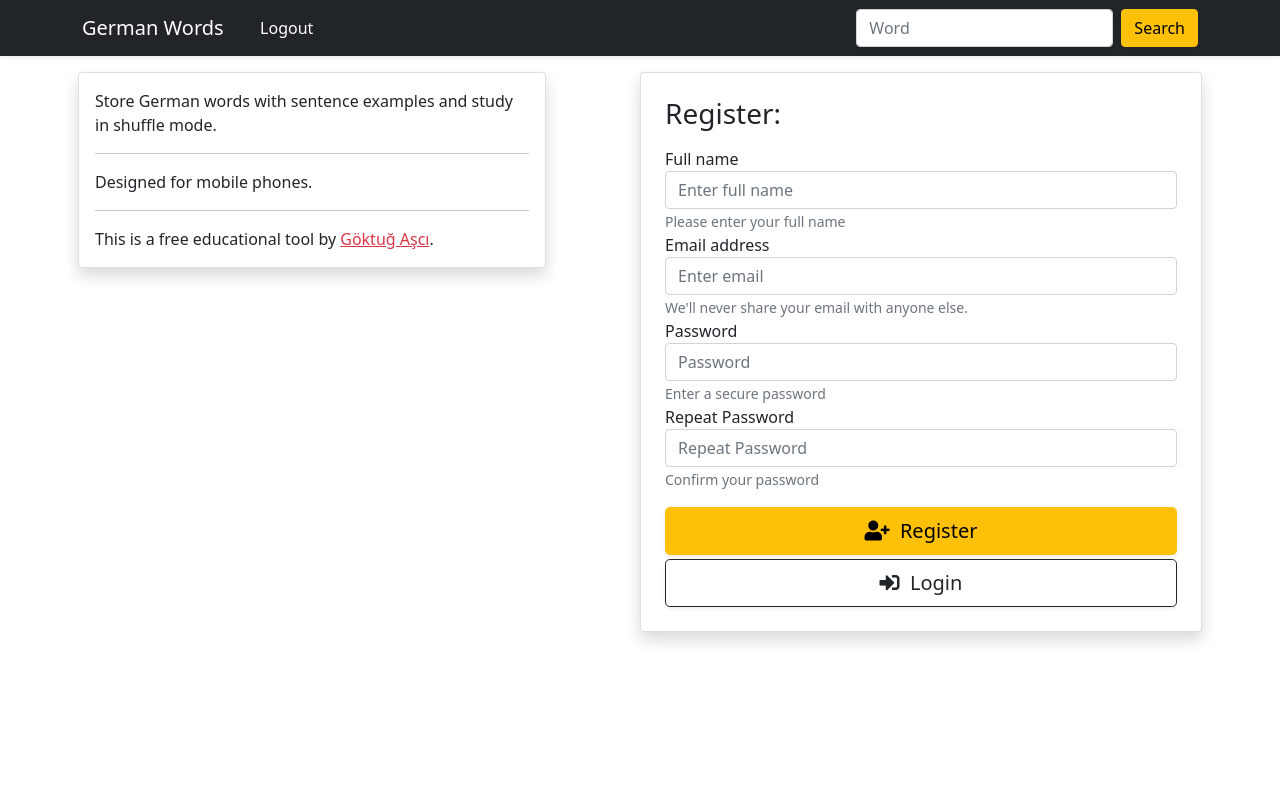
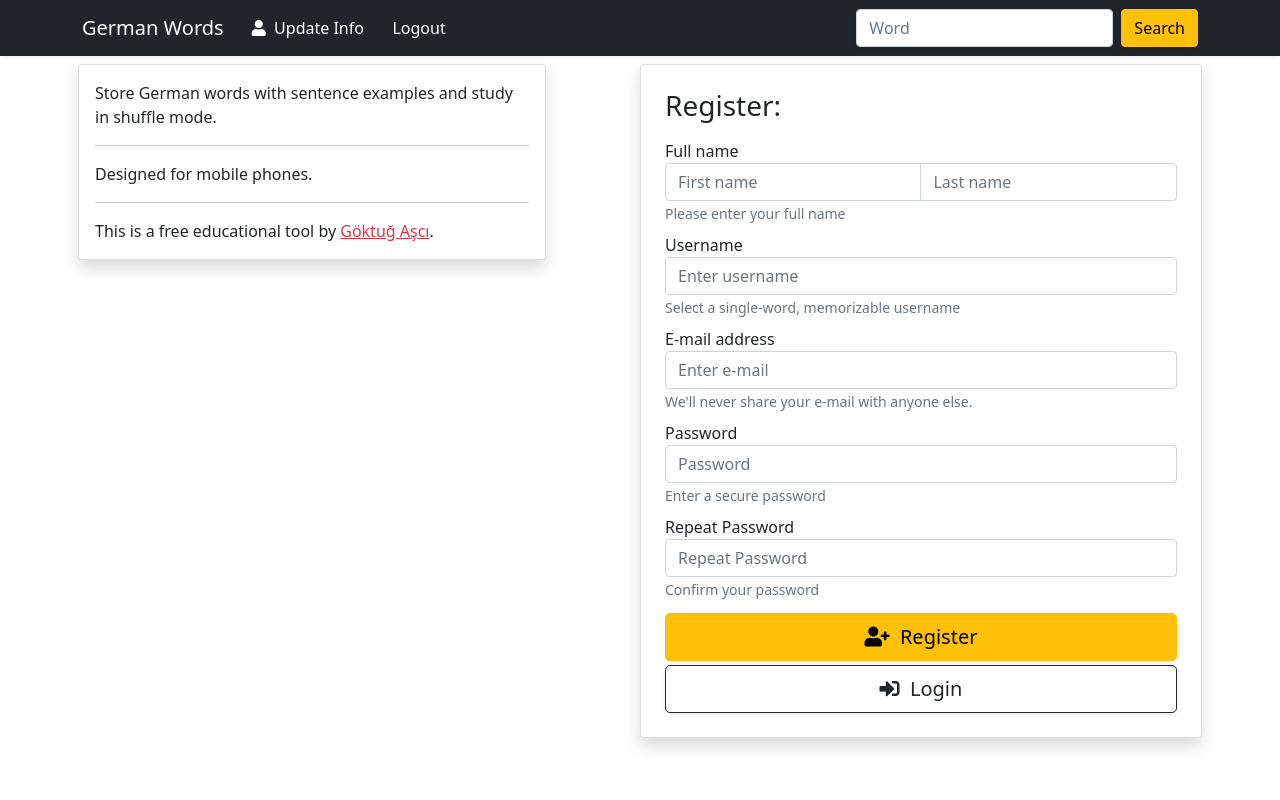
Before and after one commit to gasci/german-words, a Flask app: template templates/auth/register.html in a window 1280 px wide. Run offline with Flask 2, Linux system fonts and the light colour scheme; the template is opened without the code that fills it, so the values that code supplies are empty; the visitor is signed in with stand-in values (Sample User, id 1); some libraries are stand-ins or nearby versions.

Commit message:
update major

```diff
--- a/app.py
+++ b/app.py
@@ -1,4 +1,3 @@
-#%%
 from flask import request, render_template, redirect, session, url_for
 from flask_classful import FlaskView, route
 
@@ -38,6 +37,9 @@ def login_required(func):
 
 
 class AuthView(FlaskView):
+
+    default_methods = ["GET", "POST"]
+
     @route("/register", methods=["GET", "POST"])
     def register_auth(self):
 
@@ -51,31 +53,40 @@ class AuthView(FlaskView):
             return redirect(url_for("MainView:index"))
         if request.method == "POST":
 
-            user = request.form.get("fullname")
+            first_name = request.form.get("first_name")
+            last_name = request.form.get("last_name")
+            username = request.form.get("username")
             email = request.form.get("email")
 
             password1 = request.form.get("password1")
             password2 = request.form.get("password2")
 
-            user_found = db.users.find_one({"name": user})
-            email_found = db.users.find_one({"email": email})
-            if user_found:
-                message = "There already is a user by that name"
+            username_found = db.users.find_one({"username": username})
+            # email_found = db.users.find_one({"email": email})
+            if username_found:
+                message = "There already is a user by that username"
                 return render_template("auth/register.html", message=message)
-            if email_found:
-                message = "This email already exists in database"
-                return render_template("auth/register.html", message=message)
+            # if email_found:
+            #     message = "This email already exists in database"
+            #     return render_template("auth/register.html", message=message)
             if password1 != password2:
                 message = "Passwords should match!"
                 return render_template("auth/register.html", message=message)
             else:
                 hashed = bcrypt.hashpw(password2.encode("utf-8"), bcrypt.gensalt())
-                user_input = {"name": user, "email": email, "password": hashed}
+                user_input = {
+                    "first_name": first_name,
+                    "last_name": last_name,
+                    "username": username,
+                    "email": email,
+                    "password": hashed,
+                }
                 db.users.insert_one(user_input)
 
                 user_data = db.users.find_one({"email": email})
                 new_email = user_data["email"]
                 session["email"] = user_data["email"]
+                session["username"] = user_data["username"]
                 session["user_id"] = str(user_data["_id"])
                 server.is_authenticated_check()
                 return render_template("index.html", email=new_email)
@@ -90,9 +101,11 @@ class AuthView(FlaskView):
             return redirect(url_for("MainView:index"))
 
         if request.method == "POST":
-            email = request.form.get("email")
+            username = request.form.get("username")
             password = request.form.get("password")
-            user_data = db.users.find_one({"email": email})
+            user_data = db.users.find_one(
+                {"$or": [{"email": username}, {"username": username}]}
+            )
             if user_data:
                 email_val = user_data["email"]
                 passwordcheck = user_data["password"]
@@ -100,6 +113,7 @@ class AuthView(FlaskView):
                 if bcrypt.checkpw(password.encode("utf-8"), passwordcheck):
                     session["email"] = email_val
                     session["user_id"] = str(user_data["_id"])
+                    session["username"] = user_data["username"]
                     server.is_authenticated_check()
                     return redirect(url_for("MainView:index"))
                 else:
@@ -114,11 +128,33 @@ class AuthView(FlaskView):
     @route("/logout", methods=["GET", "POST"])
     @login_required
     def logout_auth(self):
-
         session.pop("email", None)
         session.pop("user_id", None)
         server.is_authenticated_check()
-        return render_template("auth/login.html")
+        return redirect(url_for("AuthView:login_auth"))
+
+    @route("/update_password", methods=["GET", "POST"])
+    @login_required
+    def update_password_auth(self):
+        if request.method == "POST":
+            old_password = request.form.get("old_password")
+            password = request.form.get("password1")
+
+            user_dict = db.get_current_user()
+            password_match = bcrypt.checkpw(
+                old_password.encode("utf-8"), user_dict["password"]
+            )
+
+            if password_match:
+                new_password = bcrypt.hashpw(password.encode("utf-8"), bcrypt.gensalt())
+                db.update_password(new_password)
+                return render_template(
+                    "profile.html", message="Password updated", user_dict=user_dict
+                )
+
+            return render_template(
+                "profile.html", message="Old password is wrong", user_dict=user_dict
+            )
 
 
 class MainView(FlaskView):
@@ -134,6 +170,7 @@ class MainView(FlaskView):
     def profile(self):
         user_dict = db.get_current_user()
         return render_template("profile.html", user_dict=user_dict)
+
 
 class WordView(FlaskView):
 
@@ -237,7 +274,11 @@ class WordView(FlaskView):
             db.add_update_word(word_id, new_word)
 
             if update:
-                return json.dumps({"success": True}), 200, {"ContentType": "application/json"}
+                return (
+                    json.dumps({"success": True}),
+                    200,
+                    {"ContentType": "application/json"},
+                )
 
             types = db.list_types()
             return render_template(
--- a/classes/admin.py
+++ b/classes/admin.py
@@ -7,10 +7,9 @@ from flask_admin.menu import MenuLink
 # overwrite methods in the class
 class ModelView(ModelView):
     def is_accessible(self):
-        session_email = session.get("email", None)
-        if session_email and session_email == "gok.asci@gmail.com":
+        session_username = session.get("username", None)
+        if session_username and session_username == "gokasci":
             return True
-
         else:
             return False
 
--- a/classes/server.py
+++ b/classes/server.py
@@ -1,5 +1,5 @@
 from flask import Flask, session
-
+from flask_wtf.csrf import CSRFProtect
 import os
 
 
@@ -19,6 +19,9 @@ class Server:
         ] = lambda var_list: self.word_text_color_fixer(var_list)
         self.app.jinja_env.filters["str"] = lambda u: str(u)
         self.app.jinja_env.filters["len"] = lambda u: len(u)
+
+        csrf = CSRFProtect()
+        csrf.init_app(self.app)
 
     def word_background_fixer(self, var_list):
         if var_list[1] == "noun":
--- a/templates/auth/register.html
+++ b/templates/auth/register.html
@@ -19,31 +19,39 @@
   </div>
   <div class="col-md-6 card shadow p-4">
     <form action="{{url_for('AuthView:register_auth')}}" method="post">
+      <input type="hidden" name="csrf_token" value="{{ csrf_token() }}">
       <h3 class="mb-3">Register:</h3>
-      <div class="form-group">
+      <div class="form-group mb-2">
         <label for="Fullname">Full name</label>
-        <input name="fullname" class="form-control" id="inputFullName" aria-describedby="emailHelp"
-          placeholder="Enter full name" required>
+        <div class="input-group">
+          <input type="text" class="form-control" name="first_name" placeholder="First name">
+          <input type="text" class="form-control" name="last_name" placeholder="Last name">
+        </div>
         <small id="fullName" class="form-text text-muted">Please enter your full name</small>
       </div>
-      <div class="form-group">
-        <label for="InputEmail">Email address</label>
-        <input name="email" class="form-control" id="InputEmail" placeholder="Enter email" required>
-        <small id="emailHelp" class="form-text text-muted">We'll never share your email with anyone else.</small>
+      <div class="form-group mb-2">
+        <label for="InputEmail">Username</label>
+        <input name="username" class="form-control" placeholder="Enter username" required>
+        <small id="emailHelp" class="form-text text-muted">Select a single-word, memorizable username </small>
       </div>
-      <div class="form-group">
+      <div class="form-group mb-2">
+        <label for="InputEmail">E-mail address</label>
+        <input name="email" class="form-control" placeholder="Enter e-mail" required>
+        <small id="emailHelp" class="form-text text-muted">We'll never share your e-mail with anyone else.</small>
+      </div>
+      <div class="form-group mb-2">
         <label for="InputPassword">Password</label>
         <input type="password" name="password1" class="form-control" id="InputPassword" placeholder="Password" required>
         <small id="emailHelp" class="form-text text-muted">Enter a secure password</small>
       </div>
 
-      <div class="form-group">
+      <div class="form-group mb-2">
         <label for="InputPassword2">Repeat Password</label>
         <input type="password" name="password2" class="form-control" id="InputPassword2" placeholder="Repeat Password"
           required>
         <small id="emailHelp" class="form-text text-muted">Confirm your password</small>
       </div>
-      <button type="submit " class="btn-lg shadow-sm btn btn-warning mt-3 w-100"><i class="fas fa-user-plus"></i>&nbsp;&nbsp;Register</button>
+      <button type="submit " class="btn-lg shadow-sm btn btn-warning mt-1 w-100"><i class="fas fa-user-plus"></i>&nbsp;&nbsp;Register</button>
 
     </form>
     <button onclick="location.href=`{{url_for('AuthView:login_auth')}}`" class="btn-lg shadow-sm btn btn-outline-dark mt-1 w-100"><i class="fas fa-sign-in-alt"></i>&nbsp;&nbsp;Login</button>
--- a/templates/base.html
+++ b/templates/base.html
@@ -40,9 +40,9 @@
 </nav>
 
 <body>
-    <div class="container pt-2 pb-2">
+    <div class="container pb-2">
         {% if message %}
-        <div class="mb-0 alert shadow alert-warning alert-dismissible fade show" role="alert">
+        <div class="mb-0 mt-2 alert shadow alert-warning alert-dismissible fade show" role="alert">
             {{ message }}
             <button type="button" class="btn-close" data-bs-dismiss="alert" aria-label="Close"></button>
         </div>
--- a/templates/snippets/add_update.html
+++ b/templates/snippets/add_update.html
@@ -40,7 +40,7 @@
     {% endif %}
     {% if word_dict %}
     <h5>Update a word:</h5>
-    <form class="d-flex" action="{{ url_for('WordView:add_update_word') }}">
+    <form class="d-flex" action="{{ url_for('UpdatePasswordView') }}">
         <label class="w-100 mt-2">
             <input type="hidden" name="word_id" value="{{word_dict['_id']}}">
             <div class="input-group mb-3 shadow-sm">
--- a/templates/snippets/logged_in_nav.html
+++ b/templates/snippets/logged_in_nav.html
@@ -5,16 +5,16 @@
 </button>
 <div class="collapse navbar-collapse" id="navbarSupportedContent">
     <ul class="navbar-nav me-auto mb-2 mb-lg-0">
-        {% if session["email"] == 'gok.asci@gmail.com' %}
+        {% if session["username"] == 'gokasci' %}
         <li class="nav-item">
             <a class="nav-link active" aria-current="page" href="{{url_for('admin.index')}}">&nbsp;<i
                     class="fas fa-cog"></i>&nbsp;&nbsp;Admin</a>
         </li>
         {% endif %}
-        <!-- <li class="nav-item">
+        <li class="nav-item">
             <a class="nav-link active" aria-current="page" href="{{url_for('MainView:profile')}}">&nbsp;<i
-                    class="fas fa-user"></i>&nbsp;&nbsp;Profile</a>
-        </li> -->
+                    class="fas fa-user"></i>&nbsp;&nbsp;Update Info</a>
+        </li>
         <li class="nav-item">
             <a class="nav-link active" aria-current="page" href="{{url_for('AuthView:logout_auth')}}">&nbsp;<i
                     class="fas fa-sign-out"></i>&nbsp;&nbsp;Logout</a>
```
Also changed, not shown: classes/mongo.py (+6 -1 lines), templates/auth/login.html (+7 -6 lines), templates/profile.html (+26 -8 lines), templates/word.html (+38 -12 lines).
